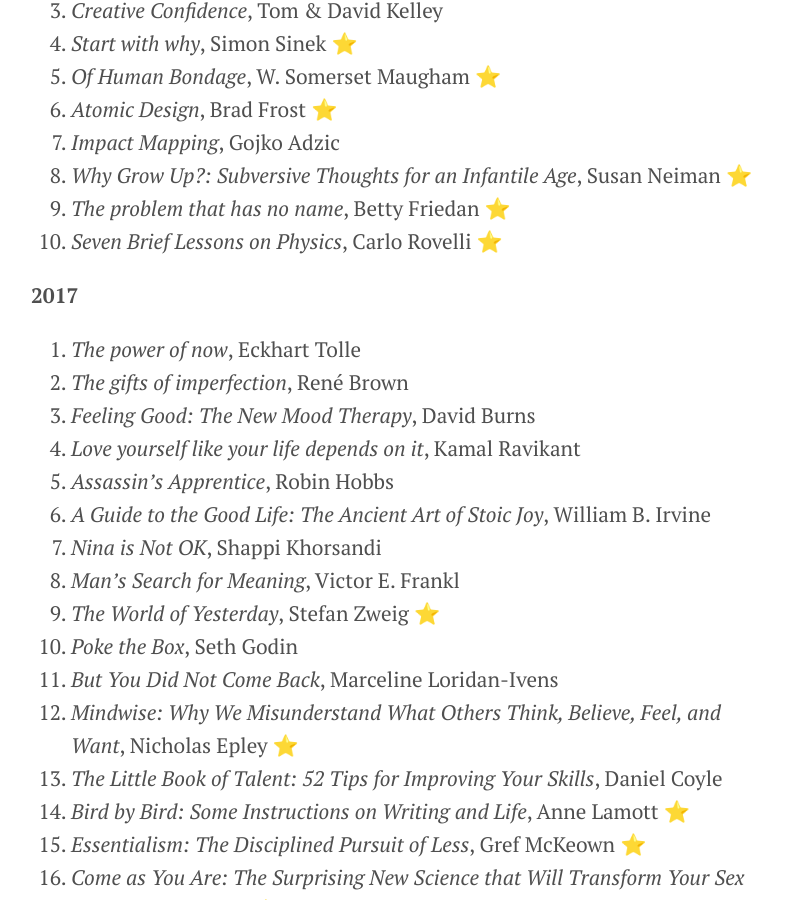
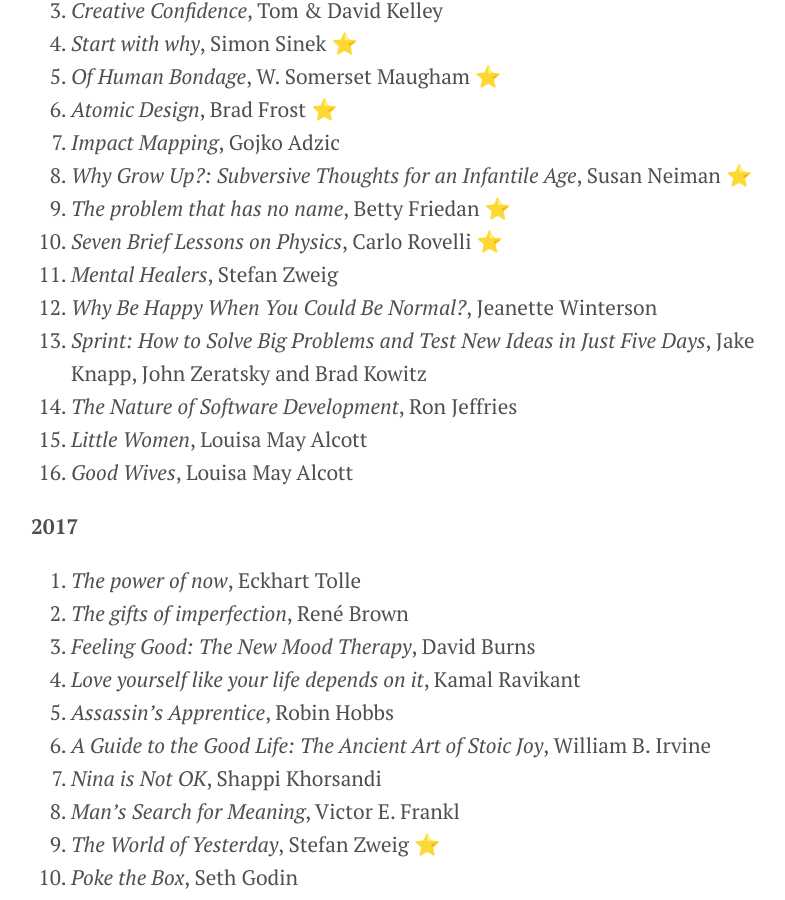
Before and after one commit to irenealgi/irenealegre.com, a Jekyll site: the page built from reading-list.md, in a window 1280 px wide and 900 px high, scrolled down 533 px. Shown: the whole window, without its empty margins (244-1029 px from the left). Built offline with Jekyll 4.4.1, drawn with Linux system fonts in a browser that asks for light colours.

Commit message:
updating reading list
Former-commit-id: b97bc962800536d24964ce4e550cff6a6f20607b

```diff
--- a/reading-list.md
+++ b/reading-list.md
@@ -16,6 +16,12 @@ I'm proud of my reading list, and how it's improved over the years. I began read
 1. *Why Grow Up?: Subversive Thoughts for an Infantile Age*, Susan Neiman ⭐️
 1. *The problem that has no name*, Betty Friedan ⭐️
 1. *Seven Brief Lessons on Physics*, Carlo Rovelli ⭐️
+2. *Mental Healers*, Stefan Zweig
+3. *Why Be Happy When You Could Be Normal?*, Jeanette Winterson
+4. *Sprint: How to Solve Big Problems and Test New Ideas in Just Five Days*, Jake Knapp, John Zeratsky and Brad Kowitz
+5. *The Nature of Software Development*, Ron Jeffries
+6. *Little Women*, Louisa May Alcott
+7. *Good Wives*, Louisa May Alcott
 
 **2017**
 
```
